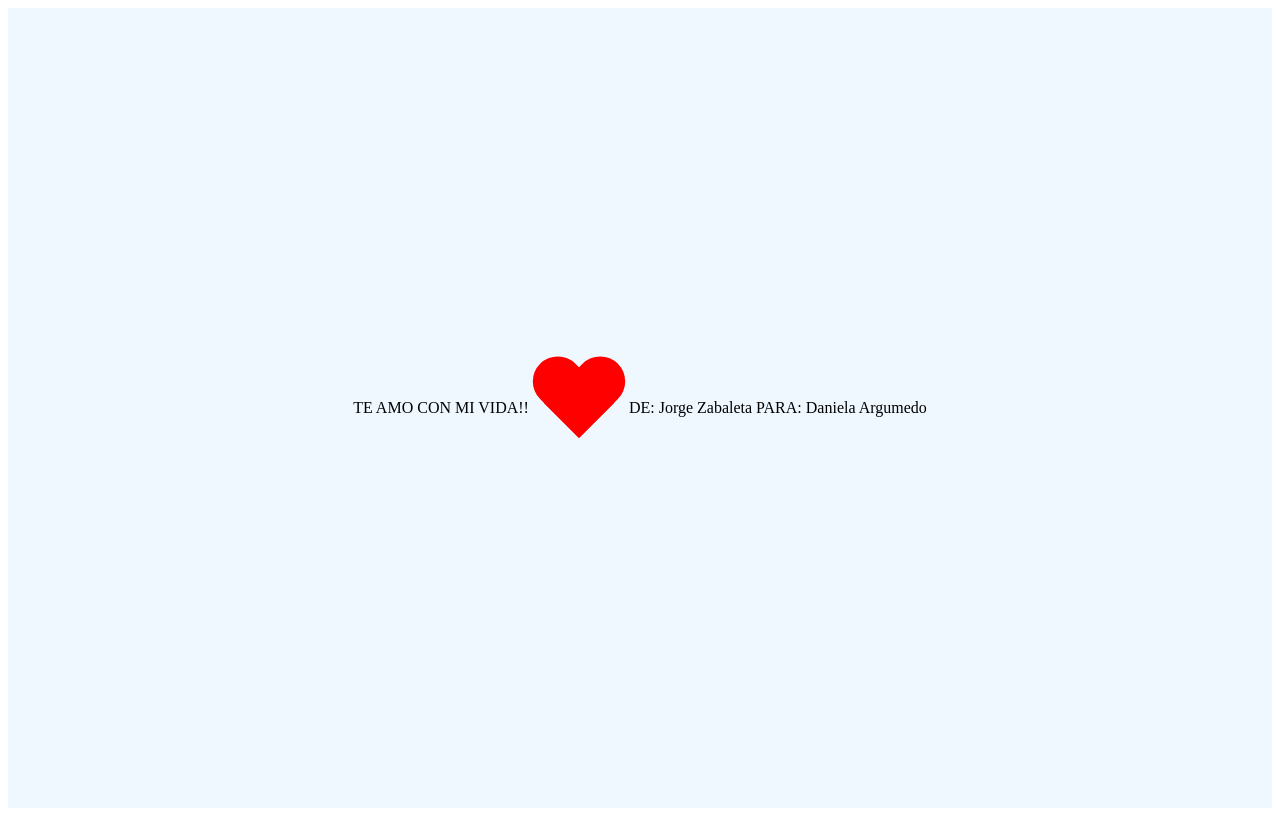
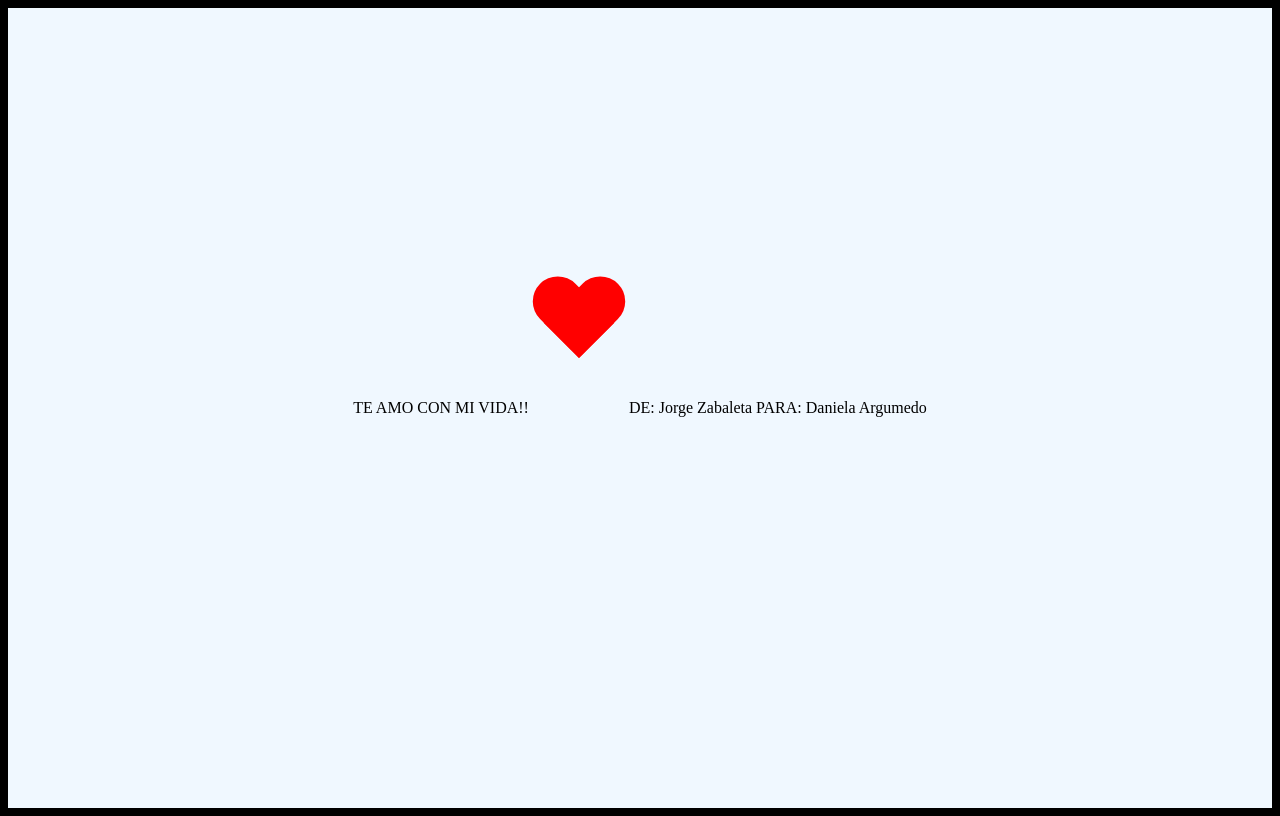
Before and after one commit to jorgeAcademlo/jorgeydaniela, a plain HTML site: page index.html in a window 1280 px wide. Drawn offline with Linux system fonts and the light colour scheme.

Commit message:
Update example.css
yatutelasabe

```diff
--- a/example.css
+++ b/example.css
@@ -1,6 +1,10 @@
-
+body{
+    background-color: black;
+}
 .contenedor {
     display: flex;
+
+
     justify-content: center; /* Centra horizontalmente */
     align-items: center; /* Centra verticalmente */
     height: 100vh; /* Opcional: para hacer que el contenedor ocupe toda la altura de la ventana */
@@ -15,6 +19,7 @@
     content: "";
     position: absolute;
     top: 0;
+    margin: -80px 0px 0px 0px;
     width: 50px;
     height: 80px;
     background-color: red;
@@ -33,6 +38,7 @@
     transform: rotate(45deg);
     transform-origin: 100% 100%;
 }
+
 p {
     font-size: 16px;
   }
```
